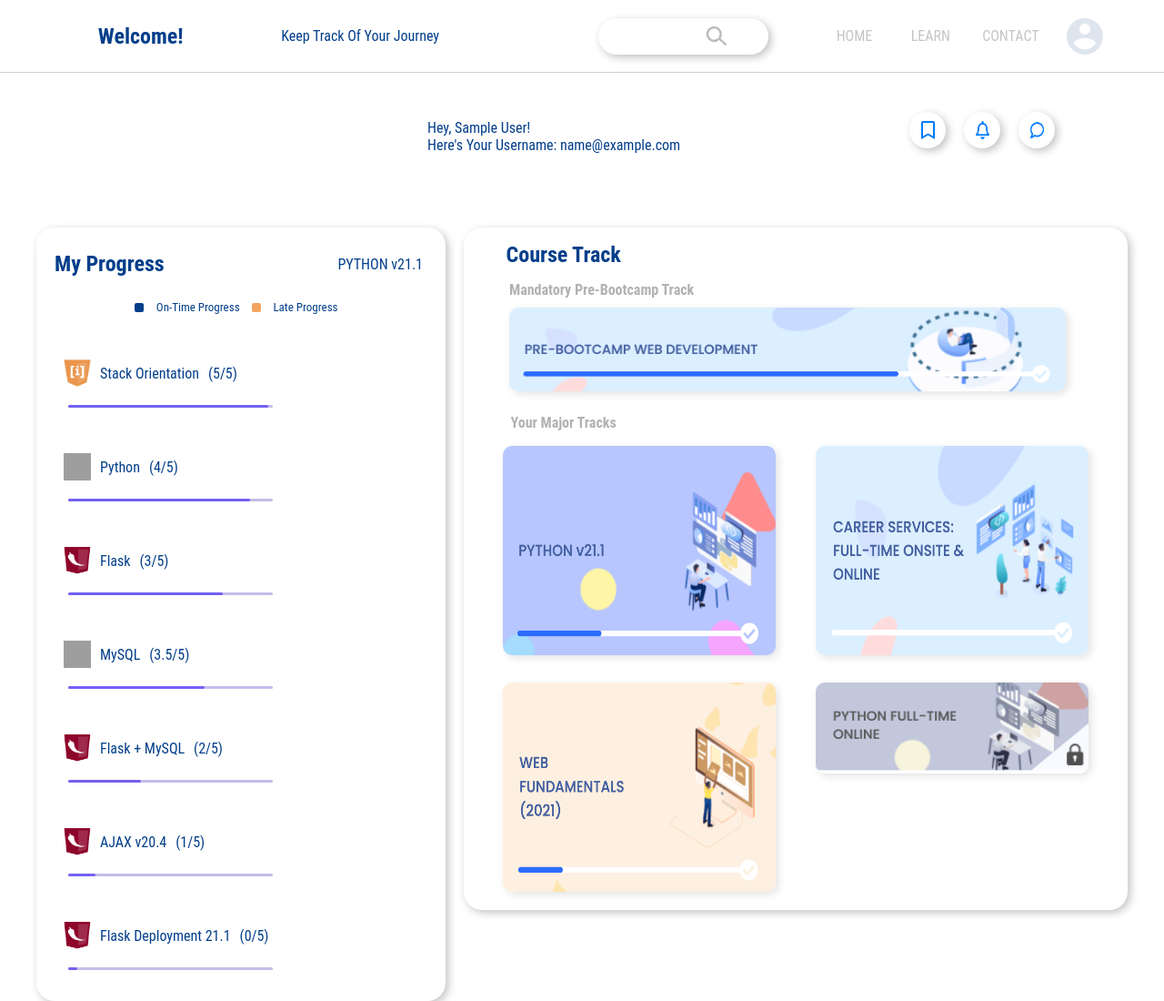
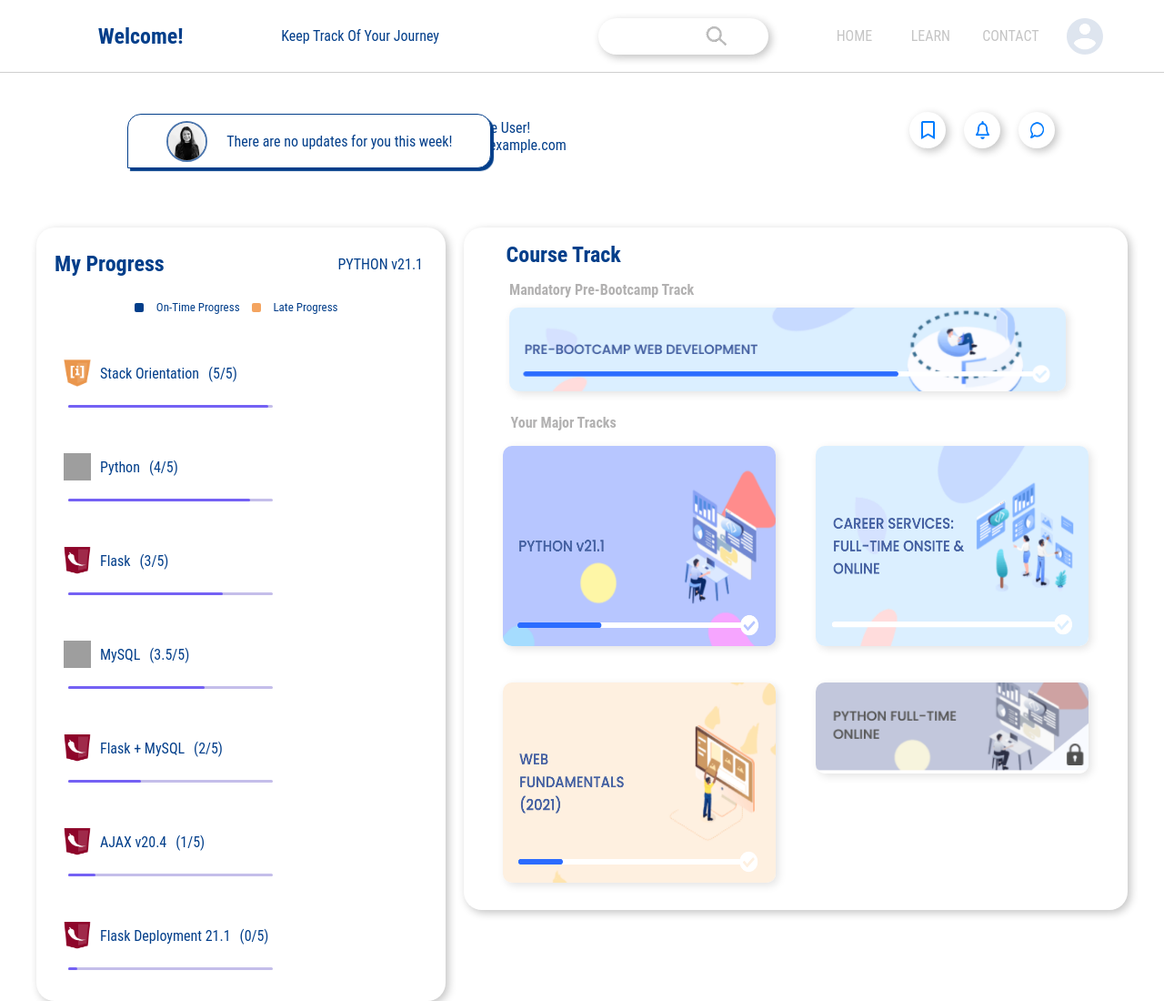
Before and after one commit to NewCodeOnDaBlock/Learning_Dashboard, a Flask app: template templates/user.html in a window 1280 px wide. Shown: the whole page at 91% size. Run offline with Flask 2, Linux system fonts and the light colour scheme; the template is opened without the code that fills it: most values are stand-ins (such as "Sample title", 1, 10 or a date in 2020); grey boxes are pictures that could not be loaded.

Commit message:
Fixed JS features

```diff
--- a/server.py
+++ b/server.py
@@ -13,14 +13,17 @@ def login():
     session['password'] = request.form['password']
     return redirect('/user')
 
-
 @app.route('/submit', methods=['Post'])
 def createAccount():
     session['full_name'] = request.form['full_name']
     session['email'] = request.form['email']
     session['confirm_email'] = request.form['confirm_email']
     session['password'] = request.form['password']
-    return redirect ('/user')
+    return redirect ('/welcome')
+
+@app.route('/welcome')
+def welcome():
+    return render_template('/new_user.html', full_name = session['full_name'], email = session['email'], confirm_email = session['confirm_email'], password = session['password'])
 
 @app.route('/user')
 def userDash():
--- a/static/script.js
+++ b/static/script.js
@@ -22,6 +22,8 @@ function messagePop(){
 
 }
 
+setTimeout(messagePop, 3000)
+
 
 document.querySelector("#message-slider").addEventListener('click', (e) =>{
 
--- a/static/user_dash.css
+++ b/static/user_dash.css
@@ -269,6 +269,7 @@ button img{
     display: flex;
     flex-direction: row;
     margin-left: 10px;
+    cursor: pointer;
 }
 
 
@@ -284,6 +285,7 @@ button img{
     align-items: center;
     justify-content: left;
     flex-direction: row;
+    cursor: pointer;
 
 
 }
@@ -292,6 +294,7 @@ button img{
 .stack-orientation ul li {
 
     margin-left: 10px;
+    cursor: pointer;
 
 }
 
@@ -299,6 +302,7 @@ button img{
 
     width: 30px;
     height: 30px;
+    cursor: pointer;
 
 }
 
@@ -438,7 +442,7 @@ span .deploy-progress{
 .majortracks-container img {
 
     width: 300px;
-    height: 230px;
+    height: 220px;
     cursor: pointer;
 
 }
@@ -466,18 +470,19 @@ span .deploy-progress{
 #message-slider {
 
     display: flex;
-    flex-direction: column;
+    flex-direction: row;
     align-items: center;
-    justify-content: center;
+    justify-content: space-evenly;
     position: fixed;
-    width: 350px;
-    height: 50px;
+    width: 400px;
+    height: 60px;
     padding-left: 20px;
     padding-right: 20px;
     border-radius: 15px;
     background-color: white;
-    box-shadow: 3px 3px 10px rgb(227, 227, 227);
+    box-shadow: 3px 3px 1px #023e8a;
     color: #023e8a;
+    border: 1px solid #023e8a;;
     border-bottom-left-radius: 0;
     top: 125px;
     left: -100%;
@@ -485,9 +490,17 @@ span .deploy-progress{
 
 }
 
+#message-slider img{
+
+    width: 45px;
+    height: 45px;
+    border-radius: 50%;
+    border: 2px solid #023d8ab5;
+}
+
 #message-slider.active{
 
-    left: 170px;
+    left: 140px;
     transition: ease-in-out 800ms;
 }
 
--- a/templates/user.html
+++ b/templates/user.html
@@ -36,7 +36,7 @@
     <div id="sub-nav">
         <div class="sub-user">
             <p> Hey, {{ full_name }}!</p>
-            <p> Here's Your Username: {{ email }}</p>
+            <p> ID: {{ email }}</p>
         </div>
         <div class="subnav-toggle">
                 <button class="sub-btn">
@@ -50,7 +50,7 @@
                 </button>
         </div>
     </div>
-    <div onmouseover="messagePop()" id="main-container">
+    <div id="main-container">
         <div class="progress-box">
             <div class="progressbox-title">
                 <h2>My Progress</h2>
@@ -153,7 +153,8 @@
         </div>
     </div>
     <div id="message-slider">
-        <p>Hey! Anything I can help you with today?</p>
+        <img src="/static/images/alayne-s.jpg" alt="">
+        <p>There are no updates for you this week!</p>
     </div>
 
 
```
Also changed, not shown: static/welcome.css (added, +83 -0 lines), templates/new_user.html (+14 -3 lines), static/images/alayne-s.jpg (added).
